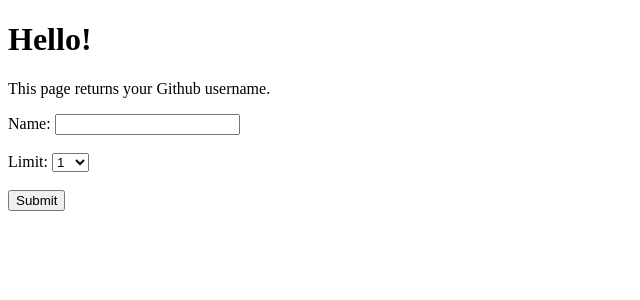
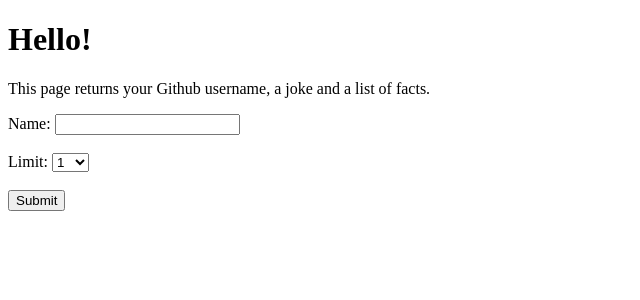
Before and after one commit to pmb223/SSH-lab2, a Flask app: page / in a window 1280 px wide. Shown: the top 300 px of the page, without its empty margins (0-640 px from the left). Run offline with Flask 3, Linux system fonts and the light colour scheme.

Commit message:
changing description

```diff
--- a/api/templates/index.html
+++ b/api/templates/index.html
@@ -3,7 +3,7 @@
   <body>
     <h1>Hello!</h1>
 
-    <p>This page returns your Github username.</p>
+    <p>This page returns your Github username, a joke and a list of facts.</p>
 
     <form action="/submit" method="post">
       <label for="name">Name:</label>
```
